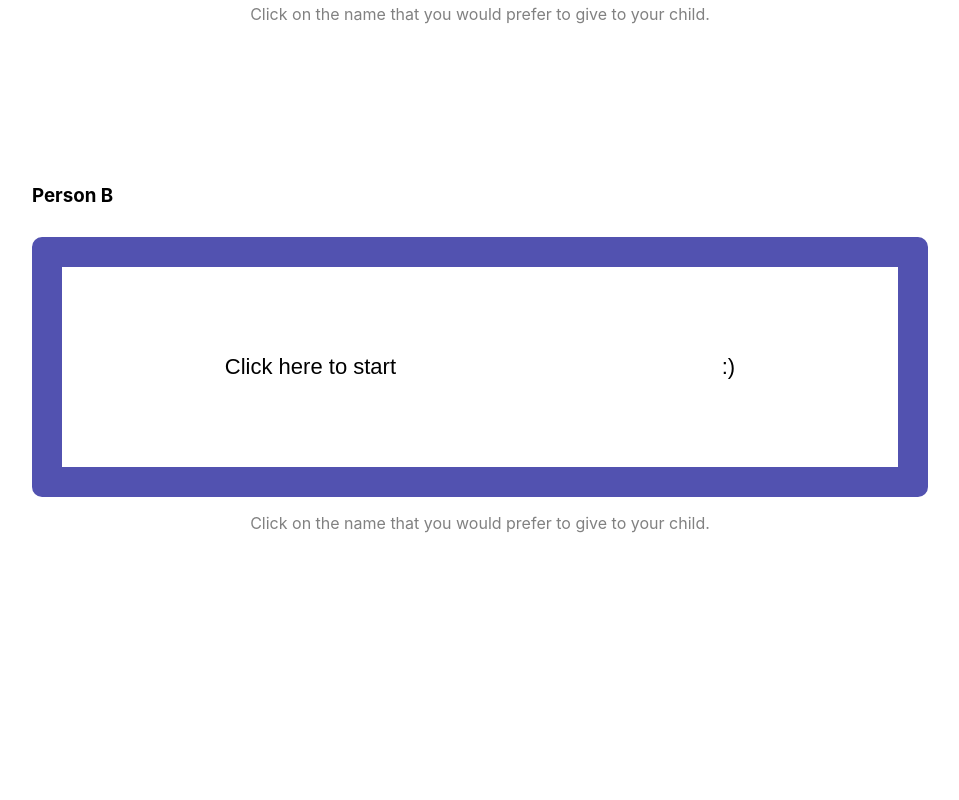
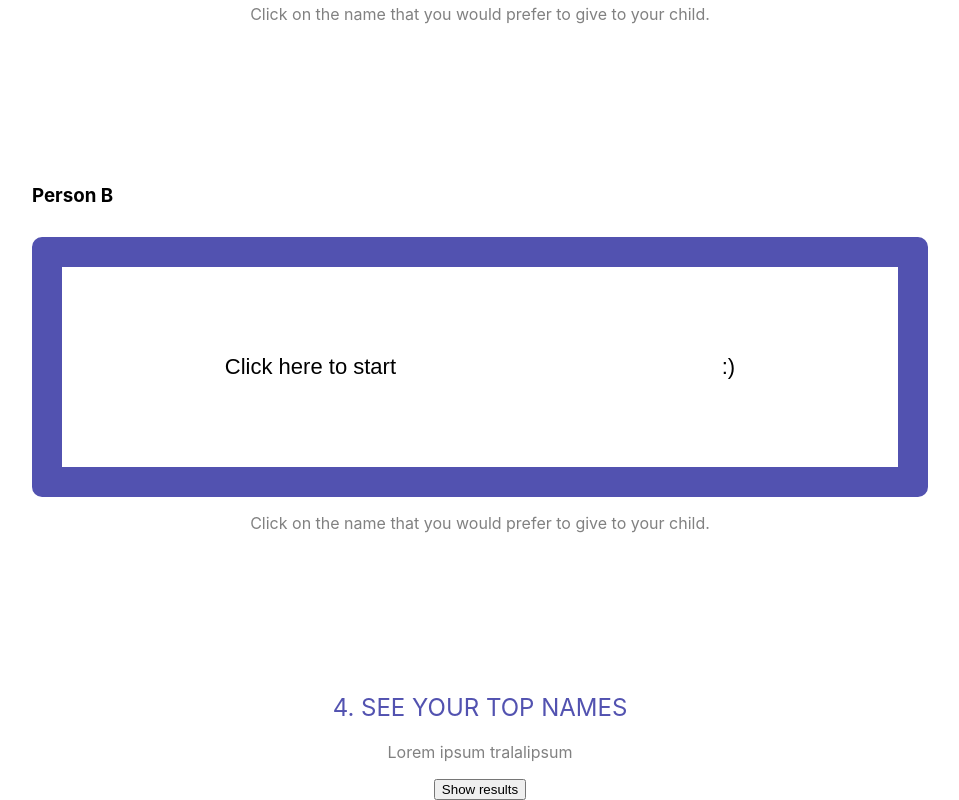
Before and after one commit to jszufa/names-app, a React (Create React App) app: page / in a window 1280 px wide. Shown: the part 1236-2036 px from the top of the page, without its empty margins (160-1119 px from the left). Before the commit the page ends 1929 px from the top, so only its background shows below. Built offline with nearby package versions, Linux system fonts and the light colour scheme.

Commit message:
results init

```diff
--- a/src/App.js
+++ b/src/App.js
@@ -3,19 +3,15 @@ import { useState } from 'react';
 
 import NamesComparerMS from './NamesComparerMS';
 import Names from './Names';
-import { maleNamesArray } from './helpers/initAppHelper';
-
-//Randomizing order
-maleNamesArray.sort(function () {
-  return Math.random() - 0.5;
-});
-
-/* console.log(maleNamesArray); */
+import Results from './Results';
 
 function App() {
 
   //contains array of objects: {id: , name: }
   const [namesPool, setNamesPool] = useState([]);
+
+  const [ranking, setRanking] = useState([]);
+  console.log(ranking);
 
 
 
@@ -37,14 +33,19 @@ function App() {
 
         <div className='CompareWindow'>
           <h3>Person A</h3>
-          <NamesComparerMS maleNamesArray={maleNamesArray} namesPool={namesPool} />
+          <NamesComparerMS namesPool={namesPool} setRanking={setRanking} />
           <p>Click on the name that you would prefer to give to your child.</p>
         </div>
         <div className='CompareWindow'>
           <h3>Person B</h3>
-          <NamesComparerMS maleNamesArray={maleNamesArray} namesPool={namesPool} />
+          <NamesComparerMS namesPool={namesPool} setRanking={setRanking}/>
           <p>Click on the name that you would prefer to give to your child.</p>
         </div>
+      </section>
+      <section className='ResultsSection'>
+      <h2>4. See your top names</h2>
+        <p> Lorem ipsum tralalipsum </p>
+        <Results ranking={ranking}/>
       </section>
     </div>
   );
--- a/src/NamesComparerMS.js
+++ b/src/NamesComparerMS.js
@@ -26,17 +26,31 @@ function NamesComparerMS(props) {
 
   useEffect(() => { finishingMove() }, [finnishingFlag]);
   useEffect(() => {
+    //for the process of comparison
     if (size < namesArray.length) {
       setCurrentNames([namesArray[low], namesArray[low + size]])
     }
-    else if (namesArray.length === 0) {return}
-    else { setCurrentNames(['Koniec', 'Porównań:)']) }
+    //for initialization
+    else if (namesArray.length === 0) { return }
+    //for the end of comparison
+    else {
+      setCurrentNames(['Perfect, you did it!', 'Continue with the second person or see the results below.']);
+
+      props.setRanking(
+        (r)=> {r.push(namesArray);
+        return r}
+        );
+    }
   }
     , [temp]);
 
 
   const initializeComparison = () => {
+
+    //converting
     let newNamesArray = props.namesPool.map((object) => object.name);
+
+    //randomizing order
     newNamesArray.sort(function () {
       return Math.random() - 0.5;
     });
@@ -44,8 +58,6 @@ function NamesComparerMS(props) {
     setNamesArray(newNamesArray);
     setCurrentNames(newNamesArray);
   }
-
-/*   useEffect(() => {initializeComparison}) */
 
 
   const finishingMove = () => {
@@ -59,8 +71,8 @@ function NamesComparerMS(props) {
     setSortedArr(() => []);
 
     let length = namesArray.length;
-    // !!! tutaj przy warunku "&& namesArray.length > 0" można pewnie uprościć
-    if (low >= length - size && namesArray.length > 0) {
+
+    if (low >= length - size && length > 0) {
       //przekazanie temp do inputArray
       setSize(size * 2);
       setLow(() => 0);
@@ -82,13 +94,13 @@ function NamesComparerMS(props) {
   const stepByStepMergeSort = (winnerName) => {
     if (namesArray.length === 0) {
       initializeComparison();
+      console.log('wywołano inicjalizację')
       return;
     }
 
     let length = namesArray.length;
 
-    // !!! tutaj przy warunku "&& namesArray.length > 0" można pewnie uprościć
-    if (size < length && namesArray.length > 0) {
+    if (size < length && length > 0) {
       var mid = low + size - 1,
         high = Math.min(low + (size * 2 - 1), length - 1);
 
@@ -129,15 +141,15 @@ function NamesComparerMS(props) {
           )
         }
         else {
-          console.error('Error: błąd algorytmu')
+          console.error('Error: algorithm error')
         }
       }
       else {
-        console.error('Error: błąd algorytmu')
+        console.error('Error: algorithm error')
       }
     }
     else {
-      console.log('koniec porównań, Mistrzu');
+      console.log('The end of comparison, Master');
       console.log(namesArray);
     }
   }
--- /dev/null
+++ b/src/Results.js
@@ -0,0 +1,14 @@
+import './Results.css';
+
+function Results(props) {
+
+
+
+    return(
+        <div className='Results'>
+            <button>Show results</button>
+        </div>
+    )
+}
+
+export default Results;
```
Also changed, not shown: src/Results.css (added).
